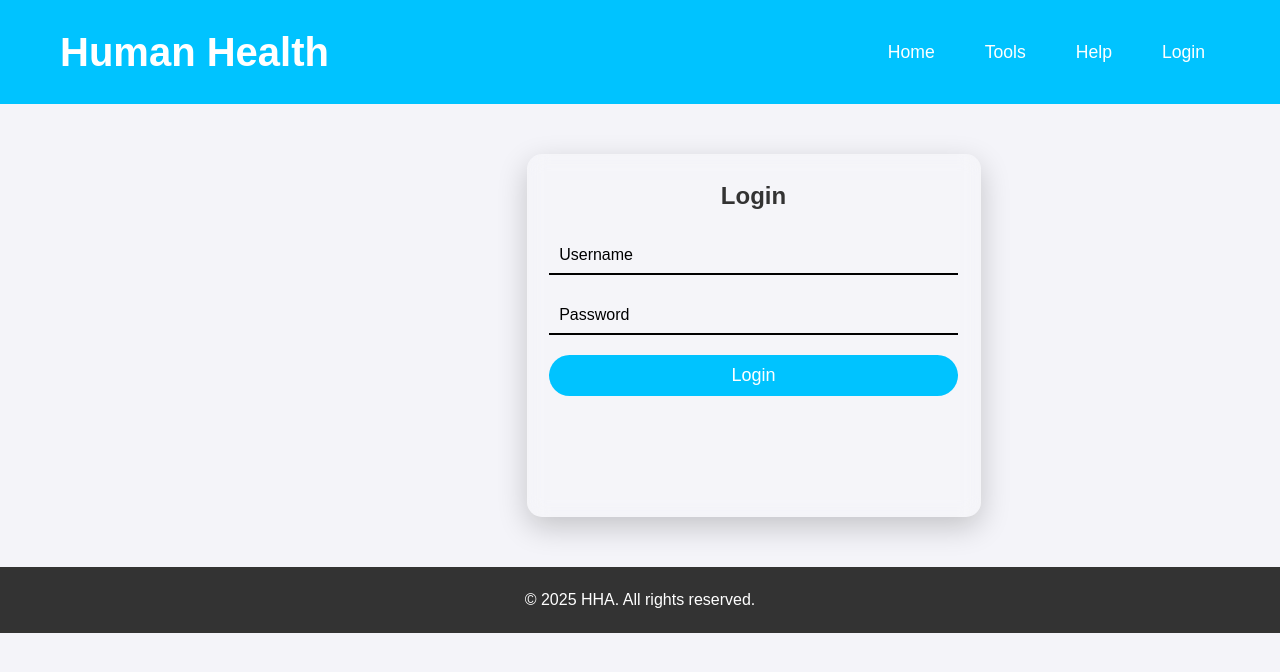
After one commit to bev29rr/human-health-app, a Flask app: page /login.html in a window 1280 px wide. The commit adds this page. Shown: the top 672 px of the page. Run offline with Flask 3, Linux system fonts and the light colour scheme.

Commit message:
beginning: login.html and post

```diff
--- a/server/app.py
+++ b/server/app.py
@@ -1,4 +1,5 @@
-from flask import Flask, send_from_directory, render_template_string
+import jinja2
+from flask import Flask, send_from_directory, render_template, request, jsonify
 import os
 
 app = Flask(__name__, static_url_path='/static')
@@ -6,31 +7,57 @@ app = Flask(__name__, static_url_path='/static')
 TEMPLATES_DIR = 'templates'
 STATIC_DIR = 'static'
 
+def read_file(file_path):
+    try:
+        with open(f"static/txt/{file_path}", 'r') as file:
+            file_content = file.read()
+        return file_content
+    except FileNotFoundError:
+        return f"Error: The file '{file_path}' was not found."
+    except IOError:
+        return f"Error: There was an issue reading the file '{file_path}'."
+    except Exception as e:
+        return f"An unexpected error occurred: {e}"
+
+@app.route('/login', methods=['POST'])
+def handle_message():
+    data = request.get_json()
+    username = data.get('username')
+    password = data.get('password')
+
+    print(f"Received message: {username}")
+
+    return jsonify({"response": True})
+
 @app.route('/<filename>.html')
 def serve_html(filename):
     try:
-        return send_from_directory(TEMPLATES_DIR, f'{filename}.html')
-    except FileNotFoundError:
-        return f"El archivo {filename}.html no se encuentra disponible", 404
+        return render_template(f'{filename}.html')
+    except jinja2.exceptions.TemplateNotFound:
+        return jsonify({"error": f"Template {filename}.html not found."}), 40
 
 @app.route('/static/css/<filename>')
 def serve_css(filename):
     try:
         return send_from_directory(os.path.join(STATIC_DIR, 'css'), filename)
     except FileNotFoundError:
-        return f"Archivo CSS {filename} no encontrado", 404
+        return f"The CSS file {filename} isn't available", 404
 
-# Ruta dinámica para servir archivos JS
 @app.route('/static/js/<filename>')
 def serve_js(filename):
     try:
         return send_from_directory(os.path.join(STATIC_DIR, 'js'), filename)
     except FileNotFoundError:
-        return f"Archivo JS {filename} no encontrado", 404
+        return f"The JS file {filename} isn't available", 404
 
 @app.route('/')
 def index():
-    return send_from_directory(TEMPLATES_DIR, 'index.html')
+    text_contents = read_file("about.txt")
+    return render_template('index.html', about_text=text_contents)
+
+@app.errorhandler(404)
+def not_found(error):
+    return jsonify({"error": "Page not found", "message": "The requested URL was not found on the server."}), 404
 
 if __name__ == '__main__':
     app.run(debug=False)
--- /dev/null
+++ b/server/static/css/login.css
@@ -0,0 +1,75 @@
+:root {
+    --main: rgb(0, 195, 255);
+    --main-hover: rgb(0, 134, 175);
+}
+
+.no-bullets {
+    list-style: none;
+    padding: 0;
+}
+
+main {
+    display: flex;
+    justify-content: center;
+    align-items: center;
+}
+
+.login-box {
+    position: relative;
+    width: 200%;
+    aspect-ratio: 5/4;
+    padding: 10%;
+    background: rgba(255, 255, 255, 0.1);
+    border-radius: 15px;
+    box-shadow: 0 10px 30px rgba(0, 0, 0, 0.2);
+    backdrop-filter: blur(10px);
+    text-align: center;
+}
+
+.input-group {
+    position: relative;
+    margin: 20px 0;
+}
+
+.input-group input {
+    width: 100%;
+    padding: 10px;
+    border: none;
+    border-bottom: 2px solid black;
+    background: transparent;
+    outline: none;
+    color: #000;
+    font-size: 16px;
+}
+
+.input-group label {
+    position: absolute;
+    top: 50%;
+    left: 10px;
+    transform: translateY(-50%);
+    color: #000;
+    transition: 0.3s ease-in-out;
+}
+
+.input-group input:focus + label,
+.input-group input:valid + label {
+    top: 0;
+    font-size: 12px;
+    color: var(--main);
+}
+
+.login-button {
+    width: 100%;
+    padding: 10px;
+    border: none;
+    border-radius: 25px;
+    background: var(--main);
+    color: white;
+    font-size: 18px;
+    cursor: pointer;
+    transition: 0.3s;
+}
+
+.login-button:hover {
+    background: var(--main-hover);
+}
--- a/server/static/css/style.css
+++ b/server/static/css/style.css
@@ -1,3 +1,8 @@
+:root {
+    --main: rgb(0, 195, 255);
+    --main-hover: rgb(0, 134, 175);
+}
+
 * {
     margin: 0;
     padding: 0;
@@ -16,8 +21,12 @@ a {
     color: inherit;
 }
 
+b {
+    color: var(--main);
+}
+
 header {
-    background-color: #32c2df;
+    background-color: var(--main);
     color: white;
     padding: 20px 0;
     position: sticky;
--- /dev/null
+++ b/server/static/js/login.js
@@ -0,0 +1,27 @@
+document.getElementById("loginForm").addEventListener("submit", function(event) {
+    event.preventDefault();
+    const username = document.getElementById("username").value;
+    const password = document.getElementById("password").value;
+
+    fetch('/login', {
+        method: 'POST',
+        headers: {
+            'Content-Type': 'application/json',
+        },
+        body: JSON.stringify(
+            {
+                username: username,
+                password: password
+            }
+        ),
+    })
+    .then(response => response.json())
+    .then(data => {
+        if (data.response === true) {
+            alert("Logged in successfully");
+        } else {
+            alert("Incorrect credentials");
+        }
+    })
+    .catch((e) => alert("Failed to login"));
+});
--- a/server/templates/index.html
+++ b/server/templates/index.html
@@ -1,5 +1,5 @@
 <!DOCTYPE html>
-<html lang="es">
+<html lang="en">
 
 <head>
     <meta charset="UTF-8">
@@ -39,7 +39,7 @@
                 <p>Track your heart rate and monitor blood pressure</p>
             </div>
             <div class="feature-card">
-                <img src="https://img.icons8.com/ios/50/000000/heart-pulse.png" alt="Nutrition">
+                <img src="https://img.icons8.com/?size=100&id=87374&format=png&color=000000" alt="Barcode">
                 <h3>Scan barcodes</h3>
                 <p>Get on top of your nutrition with our new barcode scanning technology</p>
             </div>
@@ -52,7 +52,7 @@
 
         <section class="about">
             <h2>About</h2>
-            <p>idek</p>
+            <p>{{ about_text | safe}}</p>
         </section>
     </main>
 
--- /dev/null
+++ b/server/templates/login.html
@@ -0,0 +1,47 @@
+<!DOCTYPE html>
+<html lang="en">
+<head>
+    <meta charset="UTF-8">
+    <meta name="viewport" content="width=device-width, initial-scale=1.0">
+    <title>Login - HHA</title>
+    <link rel="stylesheet" href="/static/css/style.css">
+    <link rel="stylesheet" href="/static/css/login.css">
+</head>
+<body>
+    <header>
+        <div class="container">
+            <h1>Human Health</h1>
+            <nav>
+                <ul>
+                    <li><a href="/">Home</a></li>
+                    <li><a href="/tools.html">Tools</a></li>
+                    <li><a href="/help.html">Help</a></li>
+                    <li><a href="/login.html">Login</a></li>
+                </ul>
+            </nav>
+        </div>
+    </header>
+    <main>
+        <div class="middle">
+            <section class="login-box">
+                <h2>Login</h2>
+                <form id="loginForm">
+                    <div class="input-group">
+                        <input type="text" id="username" required>
+                        <label for="username">Username</label>
+                    </div>
+                    <div class="input-group">
+                        <input type="password" id="password" required>
+                        <label for="password">Password</label>
+                    </div>
+                    <button type="submit" class="login-button">Login</button>
+                </form>
+            </section>
+        </div>
+    </main>
+    <footer>
+        <p>&copy; 2025 HHA. All rights reserved.</p>
+    </footer>
+    <script src="/static/js/login.js"></script>
+</body>
+</html>
```
Also changed, not shown: server/static/txt/about.txt (added, +12 -0 lines), server/static/txt/template.html (added, +33 -0 lines).
